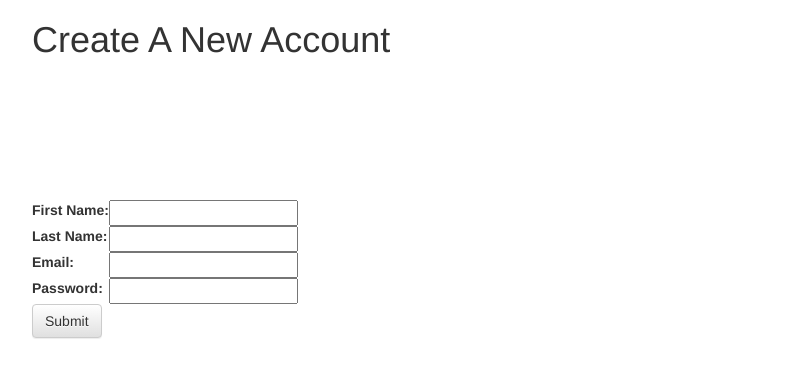
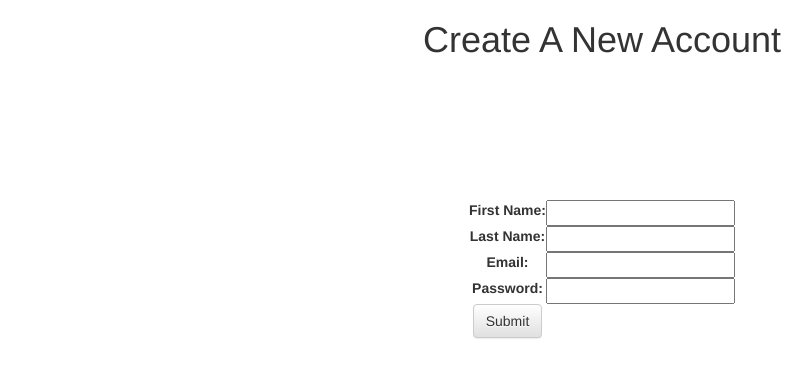
Before and after one commit to Akyya-Mayberry/spectra16, a Flask app: page /register in a window 1280 px wide. Shown: the top 378 px of the page, without its empty margins (38-850 px from the left). Run offline with Flask 2, Linux system fonts and the light colour scheme; parts of the project's set-up code (start-up, migrations or seed data) failed here and were passed over; some libraries are stand-ins or nearby versions.

Commit message:
centered

```diff
--- a/templates/register.html
+++ b/templates/register.html
@@ -1,10 +1,10 @@
 {% extends "base.html" %}
 {% block title %}Account Registration{% endblock %}
 {% block body %}
-	<div class="container">
+	<div class="container" style="text-align:center;">
 		<h1>Create A New Account</h1>
-		<form action="/process-new-user" method="post" role="form">
-			<table>
+		<form action="/process-new-user" method="post" role="form" >
+			<table  align= "center">
 			<tr>
 			<div class="form-group">
 	  			<td><label for="firstname"> First Name: </label></td>
```
